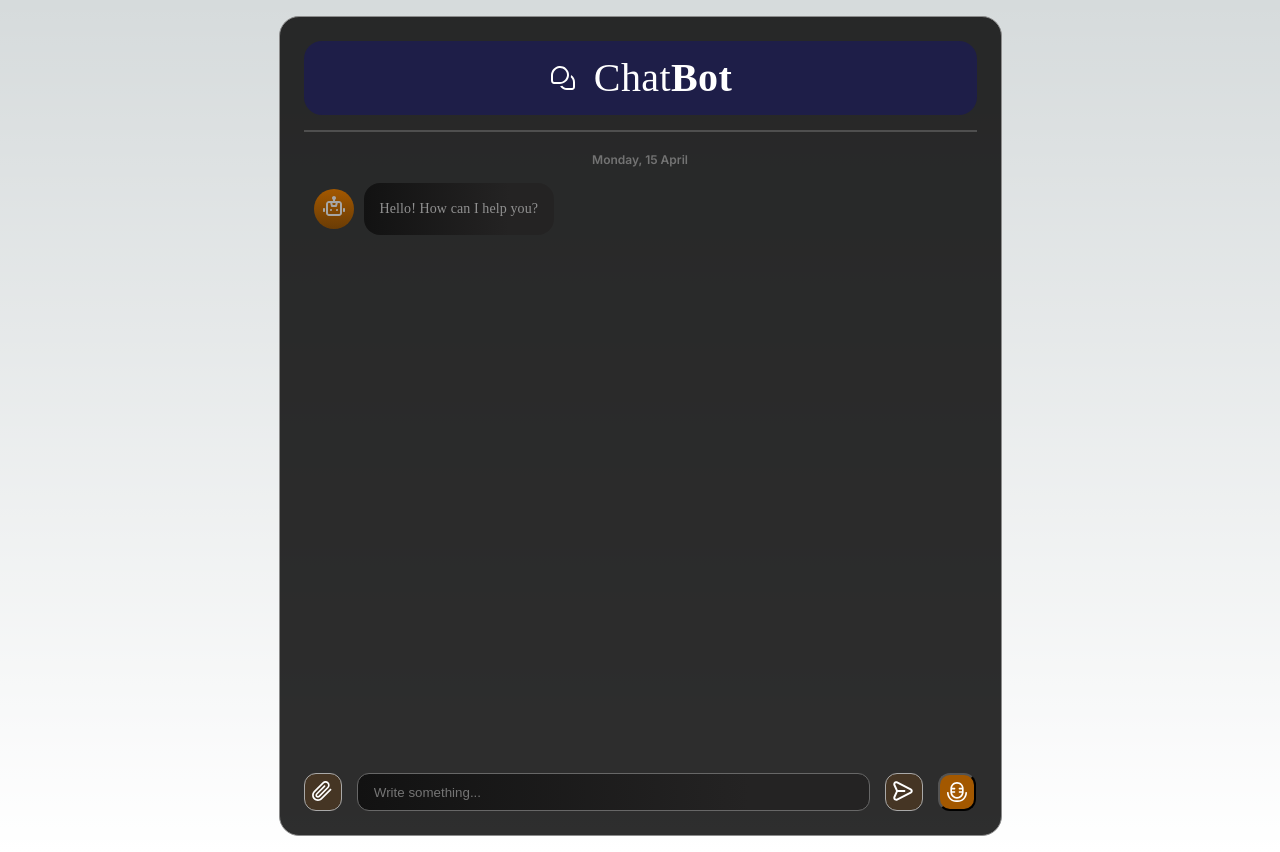
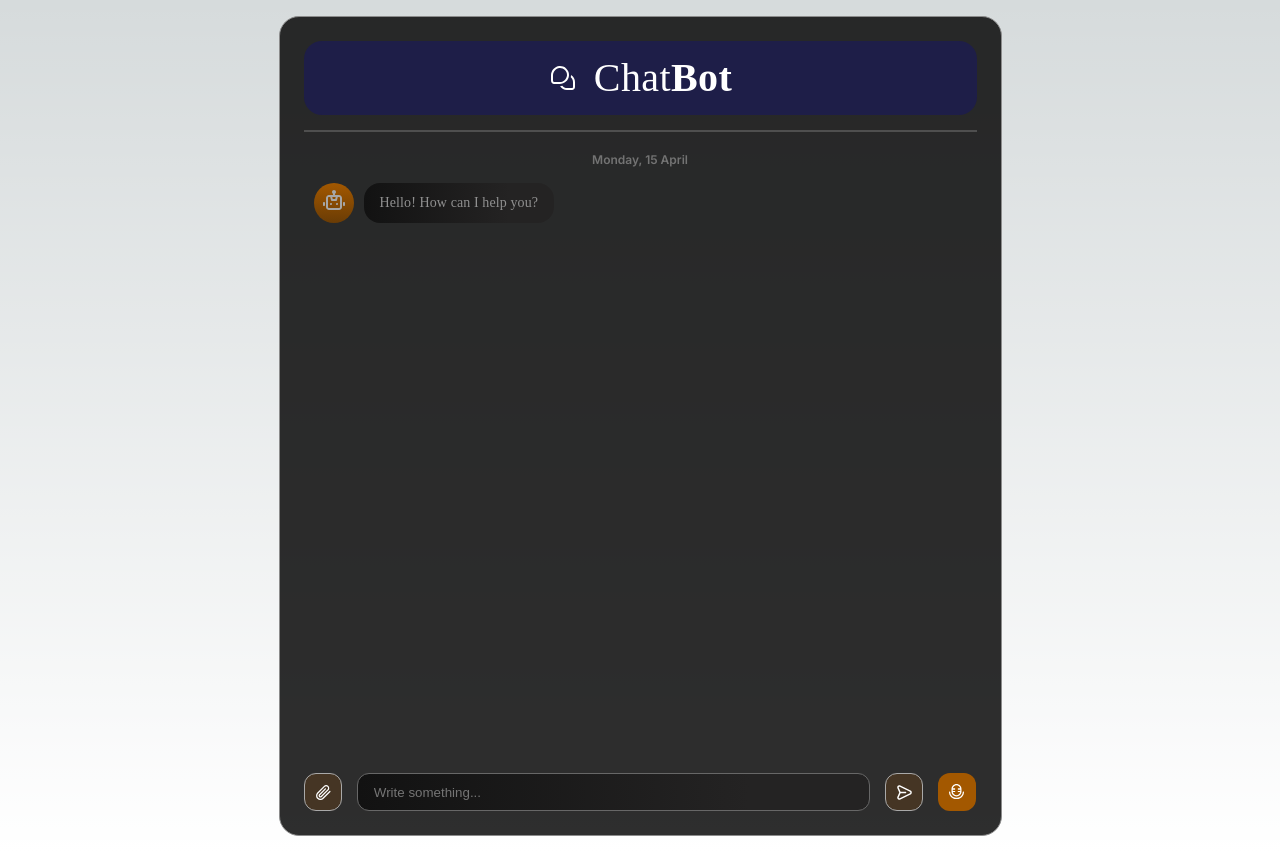
Before and after one commit to stra-ia/business-simulation-front, a Next.js app: page /chat in a window 1280 px wide. Built offline with nearby package versions, Linux system fonts and the light colour scheme.

Commit message:
fix: style of bubbles

```diff
--- a/src/app/chatbox/ChatboxBody.module.css
+++ b/src/app/chatbox/ChatboxBody.module.css
@@ -68,7 +68,7 @@
 .messageForMe {
     width: fit-content;
     height: auto;
-    padding: 14px 16px 14px 16px;
+    padding: 8px 16px 8px 16px;
     gap: 16px;
     border-radius: 16px;
     opacity: 0px;
@@ -87,7 +87,7 @@
 .messageByMe {
     width: fit-content;
     height: auto;
-    padding: 14px 16px 14px 16px;
+    padding: 8px 16px 8px 16px;
     gap: 16px;
     border-radius: 16px;
     opacity: 0px;
--- a/src/app/chatbox/ChatboxFooter.module.css
+++ b/src/app/chatbox/ChatboxFooter.module.css
@@ -32,6 +32,7 @@
     opacity: 0px;
     background: #A35800;
     position: relative;
+    border: none;
 }
 
 .buttonVoice:hover{
@@ -52,6 +53,6 @@
 
 .iconFooter {
     position: absolute;
-    left: 7px;
-    top: 2px;
+    left: 11px;
+    top: 11px;
 }
--- a/src/app/chatbox/ChatboxFooter.tsx
+++ b/src/app/chatbox/ChatboxFooter.tsx
@@ -55,8 +55,8 @@ export default function ChatboxFooter({ addMessage } : ChatboxFooterProps ) {
                     priority
                     src='/clip.svg'
                     alt="Attach image"
-                    width={20}
-                    height={30}
+                    width={15}
+                    height={15}
                     className={style.iconFooter }
                 />
             </button>
@@ -76,18 +76,21 @@ export default function ChatboxFooter({ addMessage } : ChatboxFooterProps ) {
                     priority
                     src='/paper-plane.svg'
                     alt="Send"
-                    width={20}
-                    height={30}
+                    width={15}
+                    height={15}
                     className={style.iconFooter }
                 />
             </button>
-            <button className={style.buttonVoice}  name='button' type='button'>
+            <button
+                className={style.buttonVoice}
+                name='button'
+                type='button'>
                 <Image
                     priority
                     src='/microphone.svg'
                     alt="Voice"
-                    width={20}
-                    height={30}
+                    width={15}
+                    height={15}
                     className={style.iconFooter }
                 />
             </button>
```
